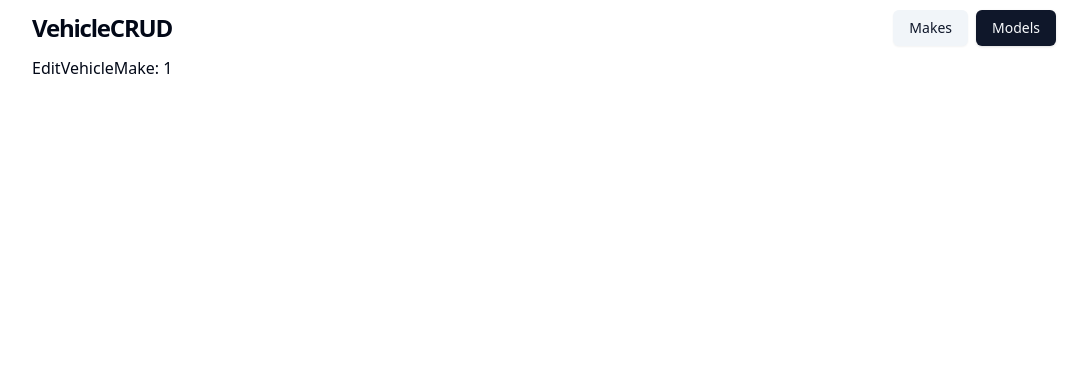
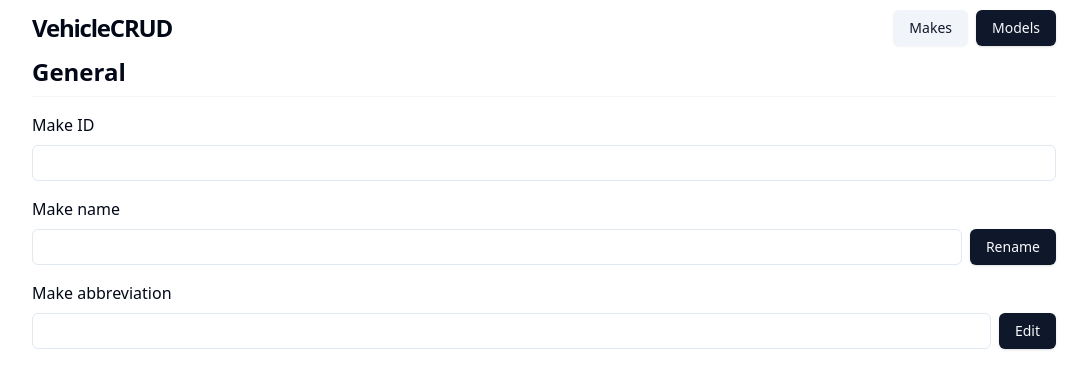
Before and after one commit to fhala03/vehicle-crud, a React (Vite) app: page /1/editMake in a window 1280 px wide. Shown: the top 388 px of the page, without its empty margins (96-1183 px from the left). Built offline with nearby package versions, Linux system fonts and the light colour scheme; no server answers; the database is empty.

Commit message:
edit vehicle name - progress

```diff
--- a/package.json
+++ b/package.json
@@ -13,6 +13,7 @@
     "@radix-ui/react-dialog": "^1.0.5",
     "@radix-ui/react-icons": "^1.3.0",
     "@radix-ui/react-label": "^2.0.2",
+    "@radix-ui/react-separator": "^1.0.3",
     "@radix-ui/react-slot": "^1.0.2",
     "class-variance-authority": "^0.7.0",
     "clsx": "^2.0.0",
--- /dev/null
+++ b/src/components/ui/separator.tsx
@@ -0,0 +1,31 @@
+"use client"
+
+import * as React from "react"
+import * as SeparatorPrimitive from "@radix-ui/react-separator"
+
+import { cn } from "@/lib/utils"
+
+const Separator = React.forwardRef<
+  React.ElementRef<typeof SeparatorPrimitive.Root>,
+  React.ComponentPropsWithoutRef<typeof SeparatorPrimitive.Root>
+>(
+  (
+    { className, orientation = "horizontal", decorative = true, ...props },
+    ref
+  ) => (
+    <SeparatorPrimitive.Root
+      ref={ref}
+      decorative={decorative}
+      orientation={orientation}
+      className={cn(
+        "shrink-0 bg-border",
+        orientation === "horizontal" ? "h-[1px] w-full" : "h-full w-[1px]",
+        className
+      )}
+      {...props}
+    />
+  )
+)
+Separator.displayName = SeparatorPrimitive.Root.displayName
+
+export { Separator }
--- /dev/null
+++ b/src/components/vehicleMake/editVehicleName.tsx
@@ -0,0 +1,58 @@
+import { Dialog, DialogContent, DialogDescription, DialogHeader, DialogTitle, DialogTrigger } from "@/components/ui/dialog";
+import { Button } from "../ui/button";
+import { useState } from "react";
+import { Label } from "@radix-ui/react-label";
+import { Input } from "../ui/input";
+import { useRootStore } from "@/stores/rootStore";
+
+interface EditVehicleNameProps {
+  makeId: string;
+}
+
+const EditVehicleName = ({ makeId }: EditVehicleNameProps) => {
+  const { vehicleMakeStore } = useRootStore();
+  const [newName, setNewName] = useState("");
+  const [open, setOpen] = useState(false);
+
+  const handleConfirm = async () => {
+    if (newName && makeId) {
+      await vehicleMakeStore.updateMake(makeId, { name: newName });
+      setOpen(false);
+    }
+  };
+
+  return (
+    <Dialog open={open} onOpenChange={setOpen}>
+      <DialogTrigger asChild className="flex">
+        <Button onClick={() => setOpen(true)}>Rename</Button>
+      </DialogTrigger>
+      <DialogContent>
+        <DialogHeader>
+          <DialogTitle>Rename Vehicle Name</DialogTitle>
+          <DialogDescription>
+            Change the name of the Vehicle Make. Click confirm when you are done with your changes.
+          </DialogDescription>
+        </DialogHeader>
+        <form onSubmit={(e) => e.preventDefault()} className="flex flex-col gap-4">
+          <div>
+            <Label className="mb-1 flex justify-end text-xs font-normal text-foreground/40">Max Characters : 25</Label>
+            <Input
+              required
+              className="border-none focus-visible:ring-0"
+              type="text"
+              placeholder="Name"
+              maxLength={30}
+              value={newName}
+              onChange={(e) => setNewName(e.target.value)}
+            />
+          </div>
+          <Button type="button" onClick={handleConfirm}>
+            Confirm
+          </Button>
+        </form>
+      </DialogContent>
+    </Dialog>
+  );
+};
+
+export default EditVehicleName;
--- a/src/pages/editVehicleMake/[id].tsx
+++ b/src/pages/editVehicleMake/[id].tsx
@@ -1,9 +1,61 @@
+import { Button } from "@/components/ui/button";
+import { Input } from "@/components/ui/input";
+import { Separator } from "@/components/ui/separator";
+import EditVehicleName from "@/components/vehicleMake/editVehicleName";
+import { useRootStore } from "@/stores/rootStore";
+import { VehicleMakeType } from "@/utils/types";
+import { useEffect, useState } from "react";
 import { useParams } from "react-router-dom";
 
 const EditVehicleMake = () => {
   const { id } = useParams();
 
-  return <div>EditVehicleMake: {id}</div>;
+  const { vehicleMakeStore } = useRootStore();
+  const [makeDetails, setMakeDetails] = useState<Pick<VehicleMakeType, "id" | "name" | "abrv"> | null>(null);
+
+  useEffect(() => {
+    const fetchMakeDetails = async () => {
+      const details = await vehicleMakeStore.getMakeDetailsById(id as string);
+      setMakeDetails(details);
+    };
+
+    fetchMakeDetails();
+  }, [id, vehicleMakeStore]);
+
+  return (
+    <main>
+      <section className="flex flex-col gap-4">
+        <div className="flex flex-col gap-2">
+          <span className="text-2xl font-bold dark:text-foreground">General</span>
+          <Separator className="opacity-40" />
+        </div>
+
+        <div className="flex flex-col gap-4">
+          <div className="flex flex-col gap-2">
+            <h1>Make ID</h1>
+            <div className="flex w-full gap-2">
+              <Input aria-label="vehicleMakeId" value={makeDetails?.id} readOnly className="w-full shadow-none" />
+            </div>
+          </div>
+          <div className="flex flex-col gap-2">
+            <h1>Make name</h1>
+            <div className="flex w-full gap-2">
+              <Input aria-label="vehicleMakeName" readOnly value={makeDetails?.name} className="w-full shadow-none" />
+              <EditVehicleName makeId={makeDetails?.id as string} />
+            </div>
+          </div>
+
+          <div className="flex flex-col gap-2">
+            <h1>Make abbreviation</h1>
+            <div className="flex w-full gap-2">
+              <Input aria-label="vehicleMakeAbrv" readOnly value={makeDetails?.abrv} className="w-full shadow-none" />
+              <Button>Edit</Button>
+            </div>
+          </div>
+        </div>
+      </section>
+    </main>
+  );
 };
 
 export default EditVehicleMake;
--- a/src/stores/vehicleMakeStore.ts
+++ b/src/stores/vehicleMakeStore.ts
@@ -70,4 +70,18 @@ export class VehicleMakeStore {
 
     return unsubscribe;
   }
+
+  async getMakeDetailsById(id: string): Promise<Pick<VehicleMakeType, "id" | "name" | "abrv"> | null> {
+    try {
+      const make = await this.getMakeById(id);
+      if (make) {
+        const { id, name, abrv } = make;
+        return { id, name, abrv };
+      }
+      return null;
+    } catch (error) {
+      console.error("Error fetching make details by id:", error);
+      return null;
+    }
+  }
 }
```
Also changed, not shown: 1 other file (tests, documents, lock files or other folders).
